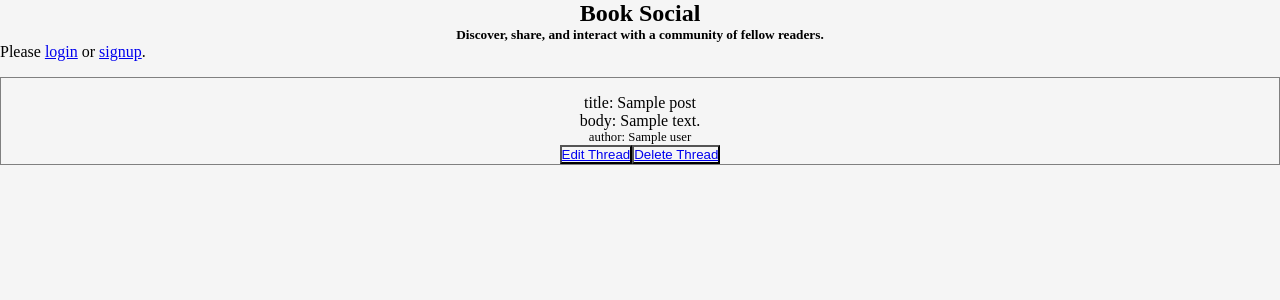
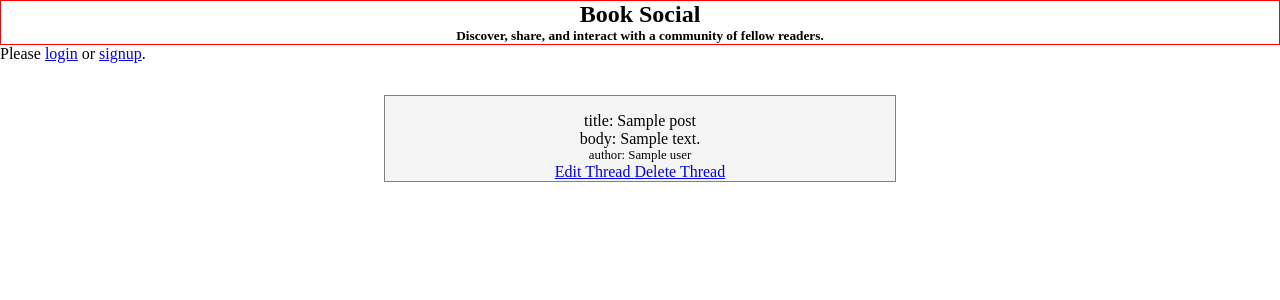
Before and after one commit to jmgraham5/booksocial, a Django app: template templates/home.html in a window 1280 px wide. Shown: the top 300 px of the page. Run offline with Django 4.2, Linux system fonts and the light colour scheme; tables that the repository leaves empty hold one stand-in row (values such as "Sample post"); the template is opened without the code that fills it: values that come from a table or form of the project are taken from there, most other values are stand-ins (such as "Sample title", 1, 10 or a date in 2020).

Commit message:
'working on styling'

```diff
--- a/static/app.js
+++ b/static/app.js
@@ -7,13 +7,10 @@ const app = Vue.createApp({
         }
     },
     methods: {
-        like(){
-
-            this.counter ++;
-        },
-        dislike(){
-
-            this.counter --;
+        getList() {
+            this.axios.get(api).then((response) => {
+                console.log(response.data)
+            })
         }
     },
     mounted(){
--- a/static/home.css
+++ b/static/home.css
@@ -2,23 +2,33 @@
     padding: 0;
     margin: 0;
     box-sizing: border-box;
-    background-color: whitesmoke;
 }
 
 nav {
     text-align: center;
     background-color: white;
+    border: 1px solid red;
+}
+
+body {
+    background-color: white;
 }
 .thread {
+    display: flex;
     padding-top: 1rem;
-    text-align: center;
+    justify-content: center;
+
 
 }
 
 .post {
+    background-color: whitesmoke;
+    width: 40vw;
+    margin-top: 1rem;
     padding-top: 1rem;
     text-align: center;
     border: 1px solid grey;
+
 }
 .like {
     font-size: .8rem;
--- a/templates/home.html
+++ b/templates/home.html
@@ -22,10 +22,10 @@
           author: {{post.user}}
         </p>
         {% if threads.user.username == users.username %}
-          <button><a href="{% url 'threads:edit' post.pk %}">Edit Thread
-          </a></button>
-          <button><a href="{% url 'threads:delete' post.pk %}">Delete Thread
-          </a></button>
+          <a href="{% url 'threads:edit' post.pk %}">Edit Thread
+          </a>
+          <a href="{% url 'threads:delete' post.pk %}">Delete Thread
+          </a>
         {% endif %}
 
       </div>
```
Also changed, not shown: db.sqlite3.
